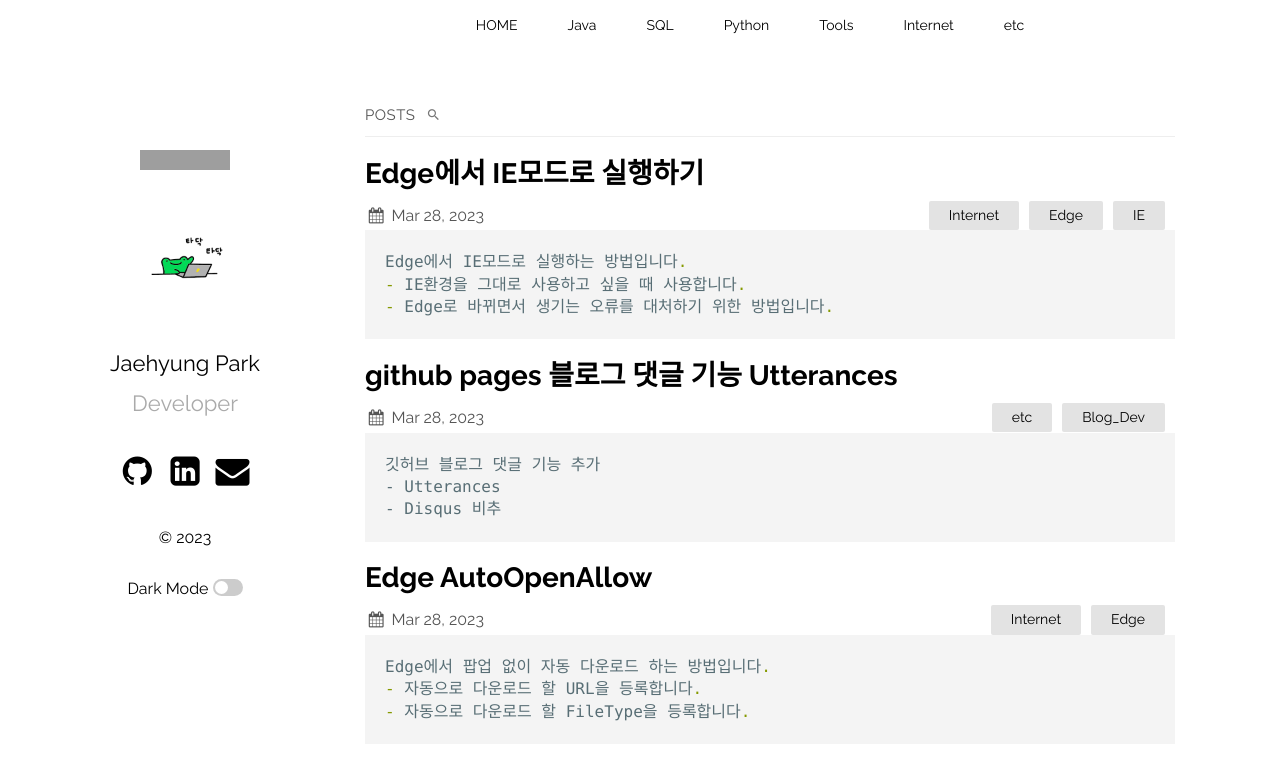
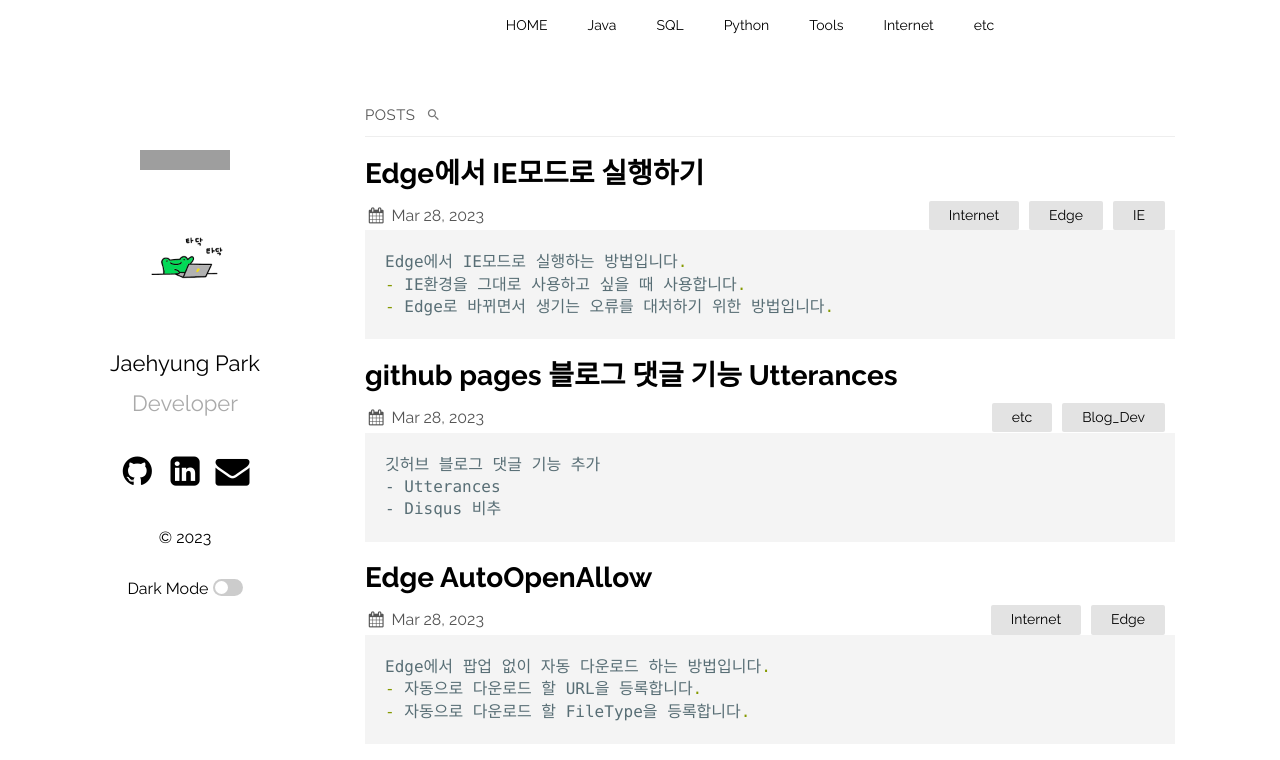
Before and after one commit to jbro321/jbro321.github.io, a Jekyll site: the page built from index.md, in a window 1280 px wide. Shown: the top 760 px of the page. Built offline with Jekyll 4.4.1, drawn with Linux system fonts in a browser that asks for light colours; grey boxes are pictures that could not be loaded.

Commit message:
chg category list

```diff
--- a/_sass/category.scss
+++ b/_sass/category.scss
@@ -31,7 +31,7 @@
     font-weight:normal;
     line-height:50px;
     margin:0px;
-    padding:0px 25px;
+    padding:0px 20px;
     text-align:center;
     text-decoration:none;
     }
```
